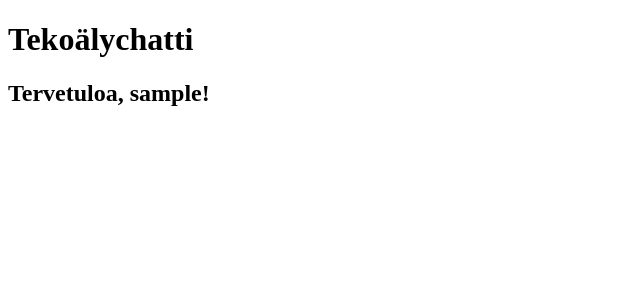
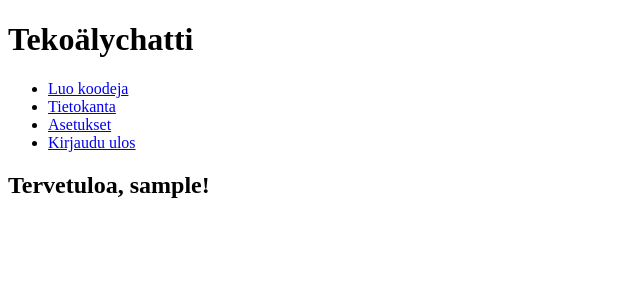
Before and after one commit to linkki/AI-chatbot, a Flask app: page /settings in a window 1280 px wide. Shown: the top 300 px of the page, without its empty margins (0-640 px from the left). Run offline with Flask 2, Linux system fonts and the light colour scheme; the visitor is signed in with stand-in values (Sample User, id 1).

Commit message:
Update settings.html

```diff
--- a/templates/settings.html
+++ b/templates/settings.html
@@ -7,6 +7,14 @@
 </head>
 <body>
 	{% block content %}
+	<nav>
+		<ul>
+			<li><a href="/codes">Luo koodeja</a></li>
+			<li><a href="/database">Tietokanta</a></li>
+			<li><a href="/settings">Asetukset</a></li>
+			<li><a href="/logout">Kirjaudu ulos</a></li>
+		</ul>
+	</nav>
 	<h2>Tervetuloa, {{ session.username }}!</h2>
 	{% endblock %}
 </body>
```
